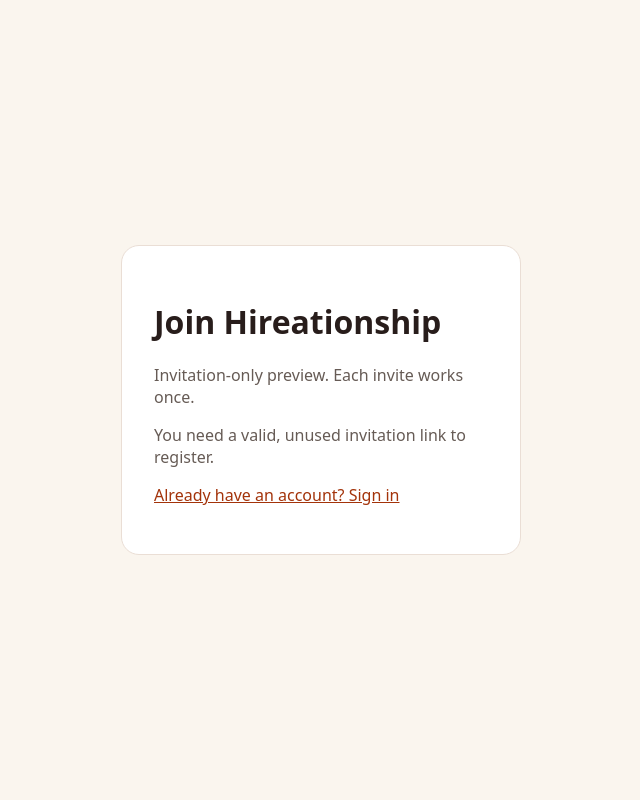
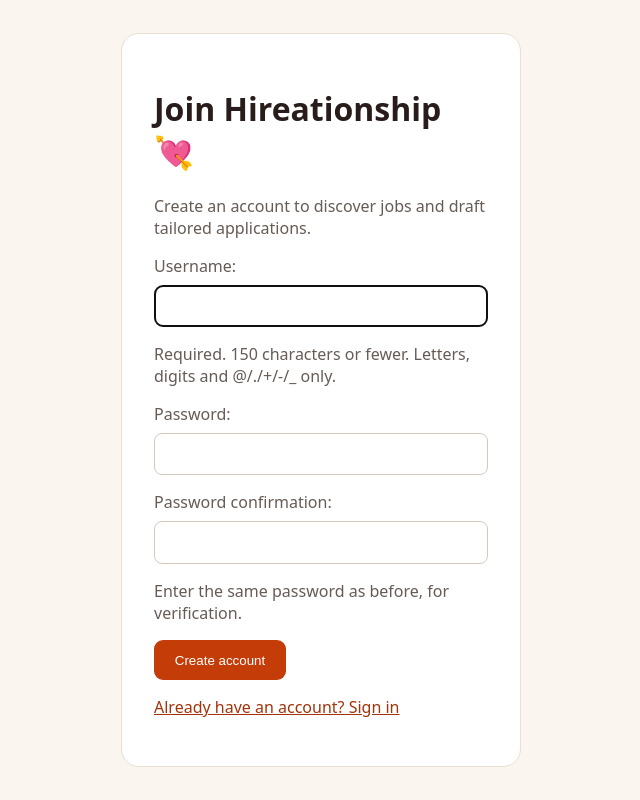
Before and after one commit to itkara/ClaudeBuilderHackathon, a Django app: page /register/ in a window 1280 px wide. Shown: the whole page, without its empty margins (319-959 px from the left). Run offline with Django 4.2, Linux system fonts and the light colour scheme; parts of the project's set-up code (start-up, migrations or seed data) failed here and were passed over.

Commit message:
Enable one public registration flow

```diff
--- a/templates/register.html
+++ b/templates/register.html
@@ -1,9 +1,7 @@
 <!doctype html>
 <html lang="en-GB"><head><meta charset="utf-8"><meta name="viewport" content="width=device-width,initial-scale=1"><title>Create account · Hireationship</title>
 <style>body{font-family:system-ui,sans-serif;background:#faf5ee;color:#281d1b;display:grid;place-items:center;min-height:100dvh;margin:0;padding:1rem;box-sizing:border-box}main{background:white;border:1px solid #eaded5;border-radius:18px;padding:clamp(1.25rem,5vw,2rem);box-sizing:border-box;width:min(100%,400px)}input{font-size:16px;display:block;width:100%;box-sizing:border-box;padding:.7rem;margin:.5rem 0 1rem;border:1px solid #d7c8bd;border-radius:8px}button{background:#c43d09;color:white;border:0;border-radius:9px;padding:.8rem 1.3rem;cursor:pointer}p,li{color:#665b55}a{color:#a3330a}.errorlist{color:#ad2424}</style></head>
-<body><main><h1>Join Hireationship</h1><p>Invitation-only preview. Each invite works once.</p>
-{% if not valid_invite %}<p role="alert">You need a valid, unused invitation link to register.</p>{% else %}
-<form method="post">{% csrf_token %}<input type="hidden" name="invite" value="{{ invite }}">
+<body><main><h1>Join Hireationship 💘</h1><p>Create an account to discover jobs and draft tailored applications.</p>
+<form method="post" action="/register/">{% csrf_token %}
 {{ form.as_p }}<button type="submit">Create account</button></form>
-{% endif %}
 <p><a href="/login/">Already have an account? Sign in</a></p></main></body></html>
```
